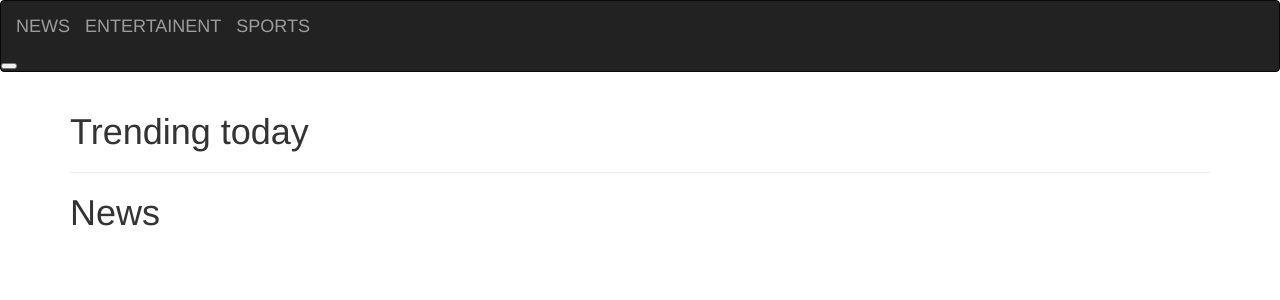
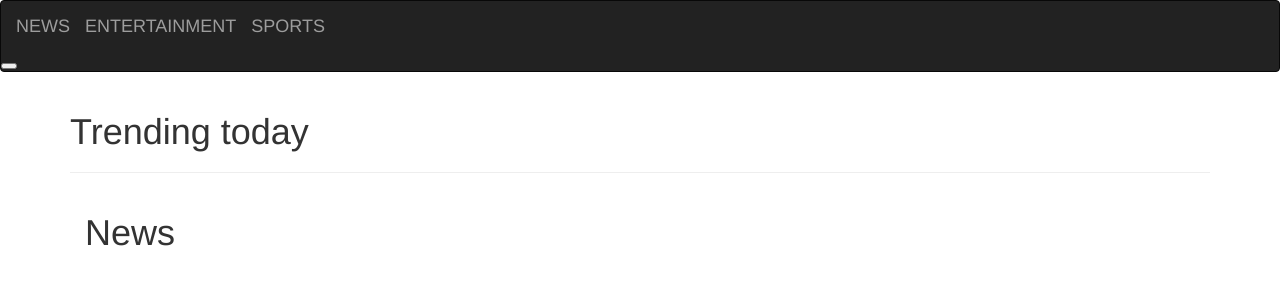
Before and after one commit to Emmasharon/news-highlights, a Flask app: template app/templates/index.html in a window 1280 px wide. Shown: the top 300 px of the page. Run offline with Flask 2, Linux system fonts and the light colour scheme; the template is opened without the code that fills it, so the values that code supplies are empty; some libraries are stand-ins or nearby versions.

Commit message:
correct spelling errors

```diff
--- a/app/templates/index.html
+++ b/app/templates/index.html
@@ -33,7 +35,7 @@
       {% endif %}
 
       {% endfor %}
-      <div class="">
+      <div class="col-md-4">
             <div class="d-flex justify-content-center flex-wrap">
                     <h1> News</h1>
                     {% for source in sources %}
--- a/app/templates/navbar.html
+++ b/app/templates/navbar.html
@@ -2,7 +2,7 @@
     <div class="container-fluid">
         <div class="navbar-header">
             <a class="navbar-brand" href="">NEWS</a>
-            <a class="navbar-brand" href="https://radaronline.com/">ENTERTAINENT</a>
+            <a class="navbar-brand" href="https://radaronline.com/">ENTERTAINMENT</a>
             <a class="navbar-brand" href="https://www.bbc.com/sport">SPORTS</a>
 
         </div>
```
Also changed, not shown: other parts of app/templates/index.html (+4 -2 lines). Lines whose indentation alone changed are shown as unchanged.
